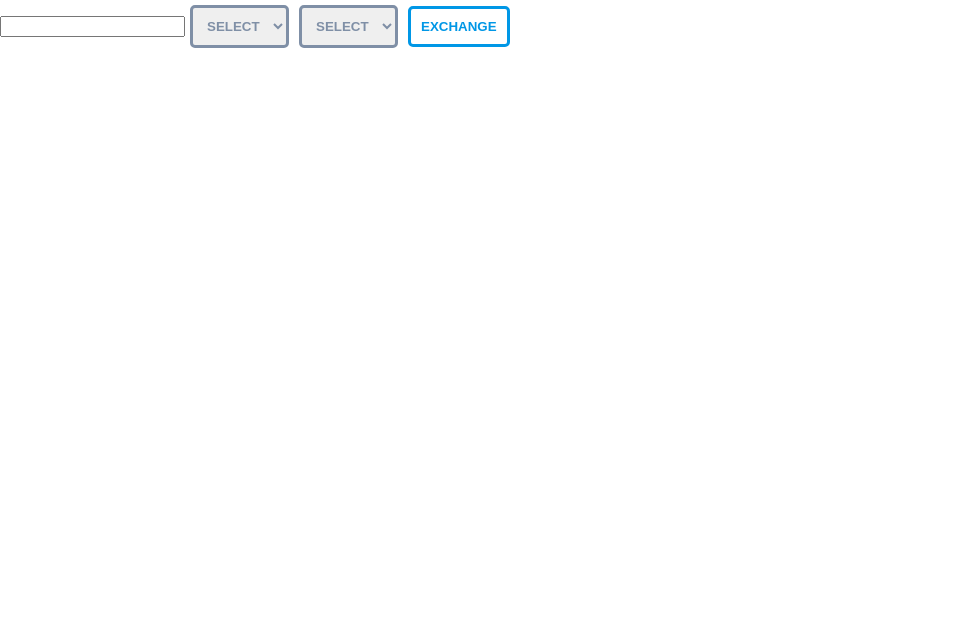
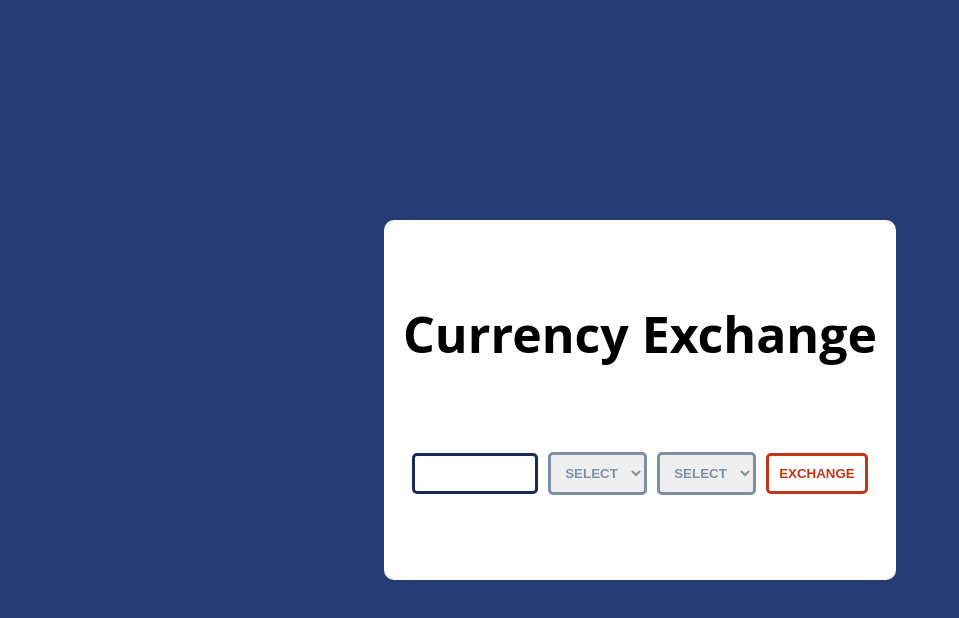
Before and after one commit to Pookacz/currency-exchange, a React (Create React App) app: page / in a window 1280 px wide. Shown: the top 618 px of the page, without its empty margins (0-959 px from the left). Built offline with nearby package versions, Linux system fonts and the light colour scheme.

Commit message:
made UI and added some color changes

```diff
--- a/src/Button/Button.module.scss
+++ b/src/Button/Button.module.scss
@@ -1,13 +1,13 @@
 .wrapper{
     // background-color: #0097e6;
-    color: #0097e6;
+    color: #c23616;
 	text-transform: uppercase;
 	text-decoration: none;
 	background: #ffffff;
 	border-radius: 5px;
 	padding: 10px;
     font-weight: 700;
-	border: 3px solid #0097e6;
+	border: 3px solid #c23616;
 	cursor: pointer;
 	display: inline-block;
 	transition: all 0.4s ease 0s;
@@ -15,7 +15,7 @@
 }
 .wrapper:hover{
     color: #ffffff;
-	background: #0097e6;
-	border-color: #0097e6;
+	background: #c23616;
+	border-color: #c23616;
 	transition: all 0.4s ease 0s;
 }
--- a/src/ExchangeCurrency/CurrencyExchange.js
+++ b/src/ExchangeCurrency/CurrencyExchange.js
@@ -1,5 +1,6 @@
 import React, { useState, useEffect } from "react";
 import axios from "axios";
+import styles from './ExchangeCurrency.module.scss'
 
 const CurrencyExchange = ({ amount, firstCurrency, secondCurrency }) => {
   const [currencyExchange, setCurrencyExchange] = useState("");
@@ -24,7 +25,7 @@ const CurrencyExchange = ({ amount, firstCurrency, secondCurrency }) => {
 
   return(
     <div>
-      <p>{amount * currencyExchange}</p>
+      <span className={styles.wrapper}>{`${(amount * currencyExchange).toFixed(2)} ${secondCurrency}`}</span>
     </div>
   )
 };
--- /dev/null
+++ b/src/ExchangeCurrency/ExchangeCurrency.module.scss
@@ -0,0 +1,5 @@
+.wrapper{
+    font-weight: 700;
+    font-size: 40px;
+
+}
--- a/src/Input/Input.module.scss
+++ b/src/Input/Input.module.scss
@@ -0,0 +1,11 @@
+.wrapper{
+    border: 3px solid #192a56;
+    color: #718093;
+    outline: none;
+    border-radius: 5px;
+    padding: 10px;
+    margin: 5px;
+    font-weight: 700;
+    width: 100px;
+    text-align: center;
+}
--- a/src/Root/Root.js
+++ b/src/Root/Root.js
@@ -1,5 +1,6 @@
 import React from "react";
 import "./index.css";
+import styles from './Root.module.scss';
 import Input from '../Input/Input';
 import Select from "../Select/Select";
 import Button from '../Button/Button';
@@ -43,8 +44,12 @@ class Root extends React.Component {
     const { change } = this.state;
 
     return (
-      <div>
+      <>
+      <div className={styles.container}>
 
+        <div className={styles.wrapper}>
+          <h1 className={styles.title}>Currency Exchange</h1>
+          <div className={styles.form}>
             <Input
               type="number"
               name="amount"
@@ -62,6 +67,7 @@ class Root extends React.Component {
               currencyList={this.state.currencyList}
             />
             <Button title='Exchange' onClick={this.changeCurrency}/>
+          </div>
             {change && (
               <CurrencyExchange
                 amount={this.state.amount}
@@ -70,6 +76,8 @@ class Root extends React.Component {
               />
             )}
         </div>
+      </div>
+      </>
     );
   }
 }
--- /dev/null
+++ b/src/Root/Root.module.scss
@@ -0,0 +1,27 @@
+.container{
+    display: flex;
+    flex-direction: column;
+    align-items: center;
+    justify-content: center;
+    height: 100vh;
+}
+.wrapper{
+    background-color: #fff;
+    border-radius: 10px;
+    width: 40vw;
+    height: 45vh;
+    display: flex;
+    flex-direction: column;
+    justify-content: space-evenly;
+    align-items: center;
+
+}
+.form{
+    display: flex;
+    justify-content: center;
+    align-items: center;
+}
+.title{
+    font-size: 50px;
+    margin: 0;
+}
--- a/src/Root/index.css
+++ b/src/Root/index.css
@@ -4,4 +4,11 @@ body{
     font-family: 'Open Sans', sans-serif;
     margin: 0;
     border: 0;
+    background-color: #273c75;
+
 }
+input[type=number]::-webkit-inner-spin-button,
+input[type=number]::-webkit-outer-spin-button {
+  -webkit-appearance: none;
+  margin: 0;
+}
```
Lines whose indentation alone changed are shown as unchanged.
